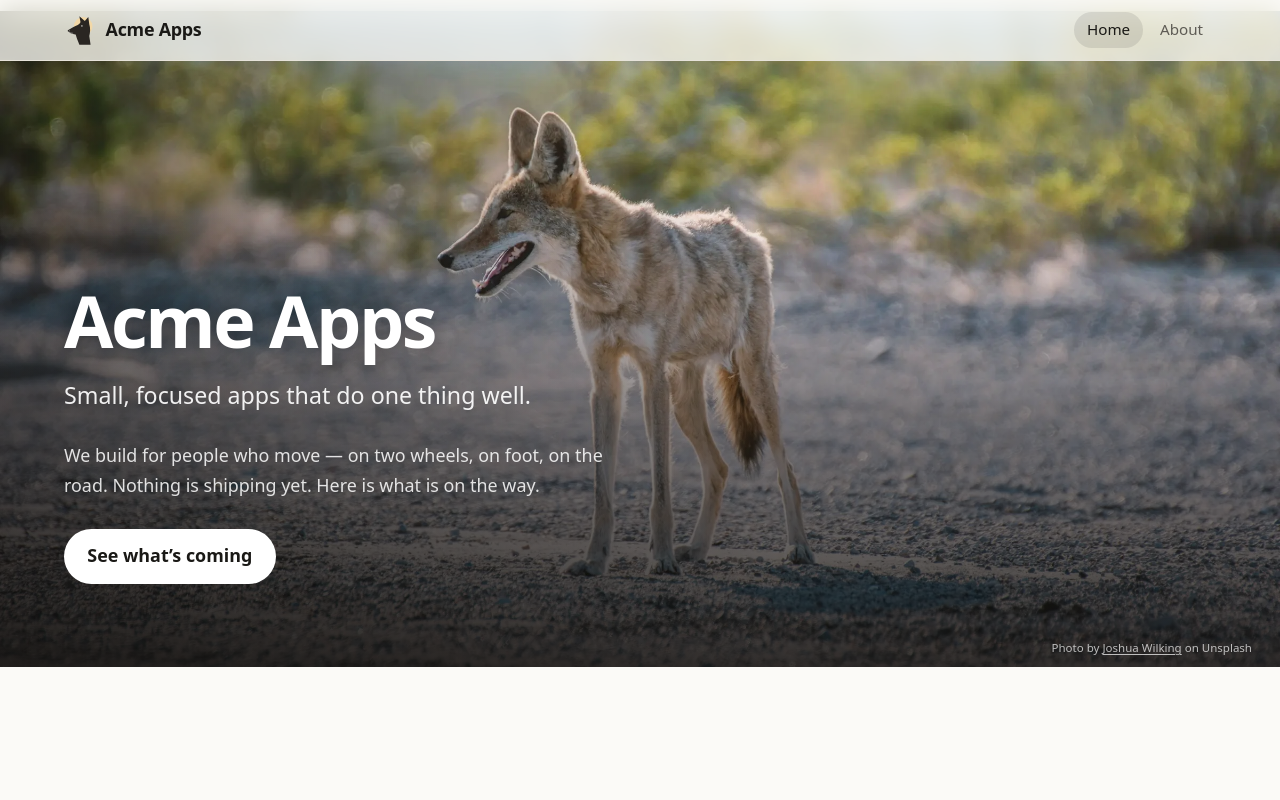
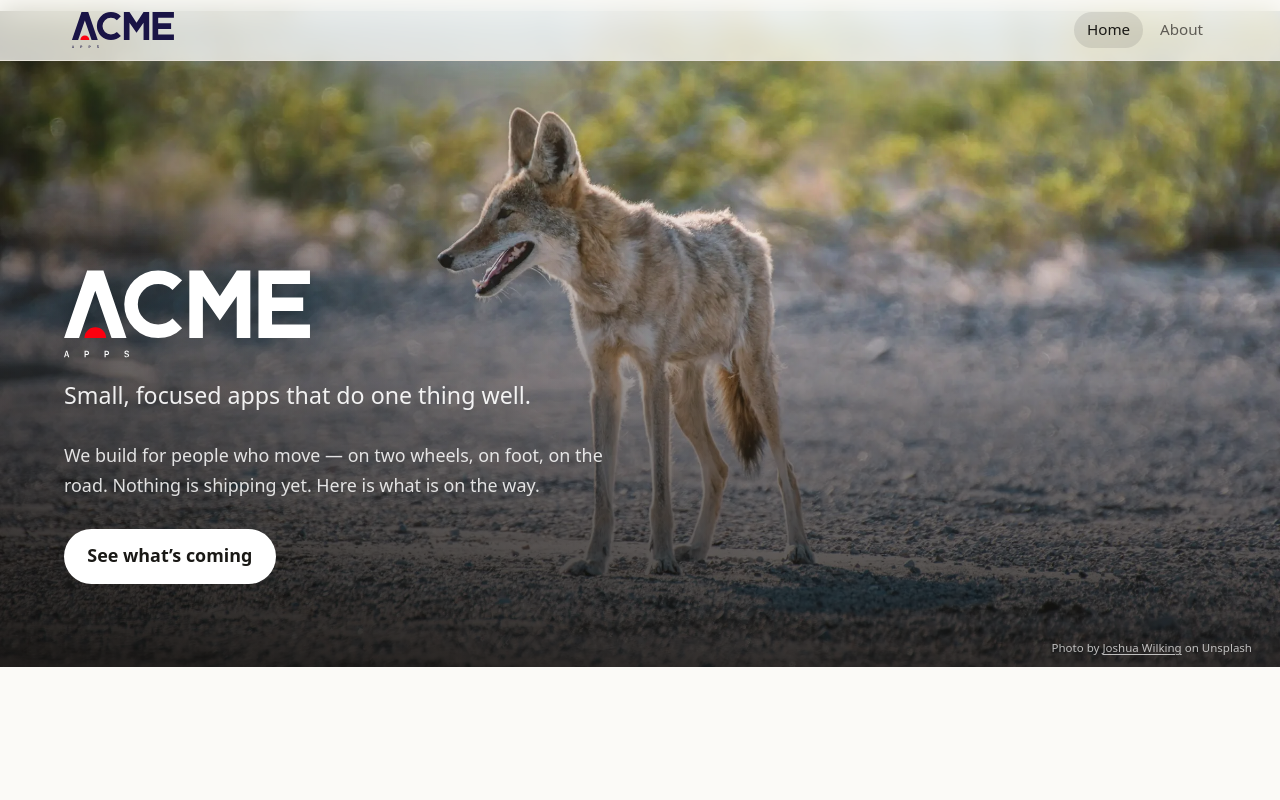
Before and after one commit to brian-g/acmeapps.xyz, an Eleventy site: page src/index.njk in a window 1280 px wide. Shown: the top 800 px of the page. Built offline with nearby package versions, Linux system fonts and the light colour scheme; Eleventy itself is replaced by a stand-in of ours; files that its build step writes are made by us from their sources.

Commit message:
add wordmark to page

```diff
--- a/src/_includes/base.njk
+++ b/src/_includes/base.njk
@@ -6,6 +6,9 @@
     <title>{% if title %}{{ title }} · {{ site.title }}{% else %}{{ site.title }}{% endif %}</title>
     <meta name="description" content="{{ description or site.description }}">
     <link rel="canonical" href="{{ site.url }}{{ page.url }}">
+    <link rel="icon" href="/favicon.ico" sizes="32x32">
+    <link rel="icon" href="/favicon.svg" type="image/svg+xml">
+    <link rel="apple-touch-icon" href="/apple-touch-icon.png">
     <link rel="stylesheet" href="/assets/css/main.css">
   </head>
   <body>
@@ -14,8 +17,7 @@
     <header class="site-header">
       <div class="wrap site-header__inner">
         <a class="site-title" href="/">
-          {% include "coyote.njk" %}
-          <span>{{ site.title }}</span>
+          {% include "wordmark.njk" %}
         </a>
         <nav aria-label="Main">
           <ul class="nav">
--- a/src/_includes/coyote.njk
+++ /dev/null
@@ -1,7 +0,0 @@
-<svg class="coyote" viewBox="0 0 200 188" aria-hidden="true" focusable="false">
-  <circle class="coyote__moon" cx="120" cy="70" r="58"/>
-  <path class="coyote__head" d="M 24 96 C 46 82, 68 70, 86 62 C 96 57, 102 50, 103 44 L 96 8 L 130 38 L 152 12 L 158 58 C 166 84, 164 110, 158 132 L 166 186 L 96 186 C 85 158, 77 138, 73 122 C 60 122, 44 116, 32 108 C 26 106, 22 102, 24 96 Z"/>
-  <circle class="coyote__cut" cx="112" cy="68" r="4.5"/>
-  <circle class="coyote__cut" cx="34" cy="99" r="2.5"/>
-  <path class="coyote__mouth" d="M 29 106 C 39 111, 47 113, 55 114"/>
-</svg>
--- /dev/null
+++ b/src/_includes/wordmark.njk
@@ -0,0 +1,15 @@
+<svg class="wordmark" viewBox="0 0 934 412" role="img" aria-label="{{ site.title }}" focusable="false">
+  <g transform="translate(62.7848 63.8889)">
+    <polygon fill="currentColor" points="0 222.222222 75.7512953 0 129.222798 0 204.974093 222.222222 155.958549 222.222222 102.487047 66.6666667 49.015544 222.222222"/>
+    <path fill="#FC000F" d="M66.8393782,222.222222 C66.8393782,202.585431 82.799383,186.666667 102.487047,186.666667 C122.17471,186.666667 138.134715,202.585431 138.134715,222.222222 L66.8393782,222.222222 Z"/>
+    <path fill="none" stroke="currentColor" stroke-width="44.5595855" d="M372.160622,48.2222222 C337.347198,13.5373635 280.938084,13.5582279 246.150461,48.2688303 C211.362838,82.9794326 211.362838,139.24279 246.150461,173.953392 C280.938084,208.663994 337.347198,208.684859 372.160622,174"/>
+    <polygon fill="currentColor" points="411.595855 222.222222 411.595855 0 456.15544 0 511.854922 84.4444444 567.554404 0 612.11399 0 612.11399 222.222222 567.554404 222.222222 567.554404 84.4444444 511.854922 164.444444 456.15544 84.4444444 456.15544 222.222222"/>
+    <polygon fill="currentColor" points="638.849741 0 808.176166 0 808.176166 44.4444444 683.409326 44.4444444 683.409326 88.8888889 785.896373 88.8888889 785.896373 133.333333 683.409326 133.333333 683.409326 177.777778 808.176166 177.777778 808.176166 222.222222 638.849741 222.222222"/>
+  </g>
+  <g transform="translate(61.8729 320)" fill="currentColor">
+    <path d="M14.0332031,29 L17.8271484,29 L11.3085938,7.86230469 L7.23632813,7.86230469 L0.717773438,29 L4.26269531,29 L5.80078125,23.4482422 L12.5097656,23.4482422 L14.0332031,29 Z M9.09667969,11.5683594 L9.24316406,11.5683594 L11.7333984,20.6357422 L6.59179688,20.6357422 L9.09667969,11.5683594 Z"/>
+    <path d="M68.2058594,7.86230469 L68.2058594,29 L71.7507813,29 L71.7507813,21.9248047 L75.5154297,21.9248047 C79.9099609,21.9248047 82.7371094,19.1708984 82.7371094,14.9082031 C82.7371094,10.6162109 79.9685547,7.86230469 75.6619141,7.86230469 L68.2058594,7.86230469 Z M71.7507813,10.8212891 L74.7830078,10.8212891 C77.6394531,10.8212891 79.1482422,12.2128906 79.1482422,14.8935547 C79.1482422,17.5742188 77.6394531,18.9658203 74.7830078,18.9658203 L71.7507813,18.9658203 L71.7507813,10.8212891 Z"/>
+    <path d="M133.950781,7.86230469 L133.950781,29 L137.495703,29 L137.495703,21.9248047 L141.260352,21.9248047 C145.654883,21.9248047 148.482031,19.1708984 148.482031,14.9082031 C148.482031,10.6162109 145.713477,7.86230469 141.406836,7.86230469 L133.950781,7.86230469 Z M137.495703,10.8212891 L140.52793,10.8212891 C143.384375,10.8212891 144.893164,12.2128906 144.893164,14.8935547 C144.893164,17.5742188 143.384375,18.9658203 140.52793,18.9658203 L137.495703,18.9658203 L137.495703,10.8212891 Z"/>
+    <path d="M198.875391,23.1992187 C199.051172,27.0664063 201.995508,29.4248047 206.624414,29.4248047 C211.355859,29.4248047 214.285547,26.9492188 214.285547,22.9355469 C214.285547,19.7275391 212.527734,17.9111328 208.44082,16.9589844 L206.404687,16.4755859 C203.929102,15.9042969 202.903711,14.9814453 202.903711,13.3554687 C202.903711,11.5244141 204.324609,10.4257812 206.668359,10.4257812 C208.894922,10.4257812 210.345117,11.5683594 210.535547,13.5019531 L213.904687,13.5019531 C213.772852,9.83984375 210.887109,7.4375 206.639062,7.4375 C202.200586,7.4375 199.358789,9.86914063 199.358789,13.6630859 C199.358789,16.7685547 201.204492,18.7167969 205.07168,19.6396484 L207.107812,20.1230469 C209.715234,20.7382812 210.769922,21.6464844 210.769922,23.2431641 C210.769922,25.1914063 209.173242,26.4365234 206.683008,26.4365234 C204.104883,26.4365234 202.464258,25.2353516 202.25918,23.1992187 L198.875391,23.1992187 Z"/>
+  </g>
+</svg>
--- a/src/assets/css/main.css
+++ b/src/assets/css/main.css
@@ -10,8 +10,7 @@
   --accent: rgb(252, 0, 15);
   --accent-contrast: #ffffff;
   --border: #e7e3da;
-  --moon: #f2d8a7;
-  --ink: #2a2622;
+  --brand-ink: #1a1446;
   --header-bg: rgb(251 250 247 / 0.78);
   --shadow: 0 1px 2px rgb(40 30 20 / 0.06), 0 8px 24px -12px rgb(40 30 20 / 0.18);
   --shadow-hover: 0 2px 4px rgb(40 30 20 / 0.08), 0 18px 40px -16px rgb(40 30 20 / 0.3);
@@ -39,8 +38,7 @@
     --accent: rgb(252, 0, 15);
     --accent-contrast: #1a1208;
     --border: #2c2c32;
-    --moon: #d8b26a;
-    --ink: #f0ece6;
+    --brand-ink: #ecebe7;
     --header-bg: rgb(18 18 20 / 0.72);
     --shadow: 0 1px 2px rgb(0 0 0 / 0.4), 0 8px 24px -12px rgb(0 0 0 / 0.6);
     --shadow-hover: 0 2px 4px rgb(0 0 0 / 0.4), 0 18px 40px -16px rgb(0 0 0 / 0.8);
@@ -216,17 +214,16 @@ pre code {
 
 .site-title {
   display: inline-flex;
-  align-items: center;
-  gap: 0.6rem;
-  font-weight: 700;
-  letter-spacing: -0.015em;
-  color: var(--text);
-  text-decoration: none;
+  color: var(--brand-ink);
 }
 
-.site-title .coyote {
-  width: 2rem;
-  height: auto;
+/* The frame includes the logo's clear space, so it stands in for the
+   header's vertical padding rather than sitting inside it. */
+.site-title .wordmark {
+  display: block;
+  height: 3.25rem;
+  width: auto;
+  margin-block: -0.625rem;
 }
 
 .nav {
@@ -295,32 +292,6 @@ img {
   height: auto;
 }
 
-/* ---- Coyote mark ------------------------------------------------------- */
-
-.coyote {
-  overflow: visible;
-}
-
-.coyote__moon {
-  fill: var(--moon);
-}
-
-.coyote__head {
-  fill: var(--ink);
-}
-
-/* Eye, nostril and mouth are knocked out of the silhouette. */
-.coyote__cut {
-  fill: var(--bg);
-}
-
-.coyote__mouth {
-  fill: none;
-  stroke: var(--bg);
-  stroke-width: 2;
-  stroke-linecap: round;
-}
-
 /* ---- Home: hero -------------------------------------------------------- */
 
 .hero {
@@ -373,8 +344,18 @@ img {
 }
 
 .hero h1 {
-  margin: 0 0 0.2em;
-  text-shadow: 0 2px 24px rgb(0 0 0 / 0.35);
+  margin: 0;
+}
+
+/* Pull the frame's left clear space (62.8 of 934 units) into the gutter so
+   the "A" lines up with the text below. */
+.hero .wordmark {
+  --w: clamp(12rem, 8.8rem + 11.2vw, 19.2rem);
+  display: block;
+  width: var(--w);
+  height: auto;
+  margin-inline-start: calc(var(--w) * -62.8 / 934);
+  filter: drop-shadow(0 2px 24px rgb(0 0 0 / 0.35));
 }
 
 .hero .lead {
--- a/src/index.njk
+++ b/src/index.njk
@@ -18,7 +18,7 @@ description: "Acme Apps — small, focused apps that do one thing well. Cyclomet
 
   <div class="hero__inner">
     <div class="hero__text">
-      <h1>{{ site.title }}</h1>
+      <h1>{% include "wordmark.njk" %}</h1>
       <p class="lead">{{ site.description }}</p>
       <p>
         We build for people who move — on two wheels, on foot, on the road.
```
Also changed, not shown: tasks/todo.md (+21 -0 lines), src/public/apple-touch-icon.png (added), src/public/favicon.ico (added), src/public/favicon.svg (added), 2 other files.
